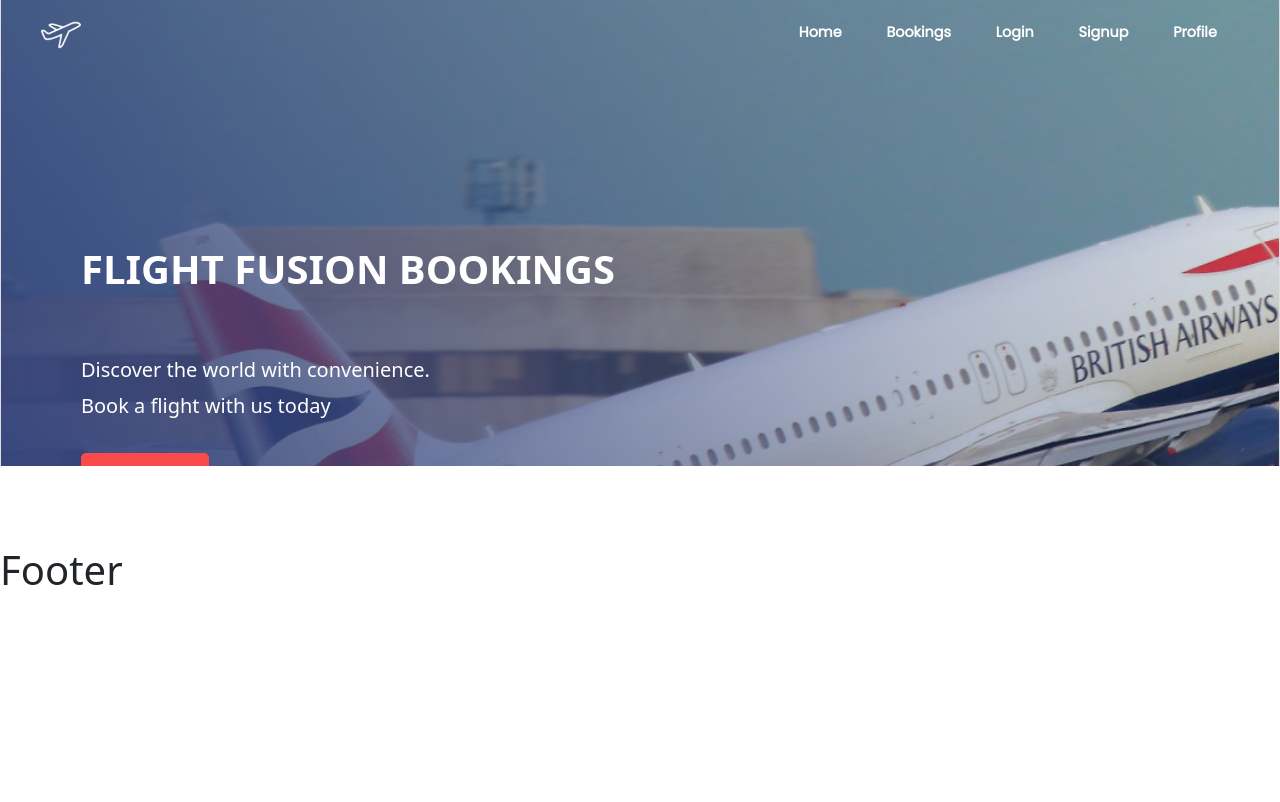
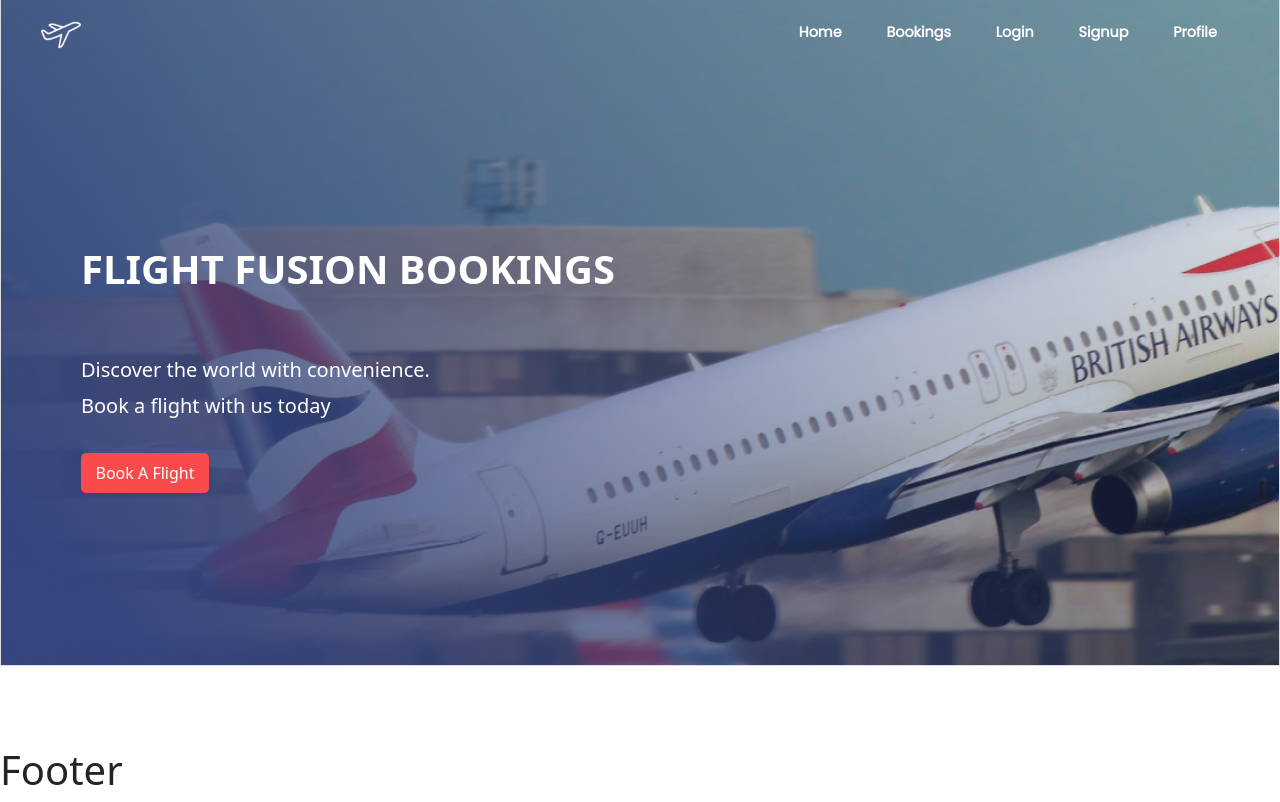
Before and after one commit to VictorMurithi/FlightFusion-booking-website, a React (Create React App) app in the folder frontend/: page / in a window 1280 px wide. Built offline with nearby package versions, Linux system fonts and the light colour scheme.

Commit message:
Fixed carousel height

```diff
--- a/frontend/src/Css/Carousel.css
+++ b/frontend/src/Css/Carousel.css
@@ -5,7 +5,7 @@
     top: -5em;
     width: 100%;
     margin: auto;
-    height: 30em;
+    /* height: 30em; */
     overflow: hidden;
   }
 
```
